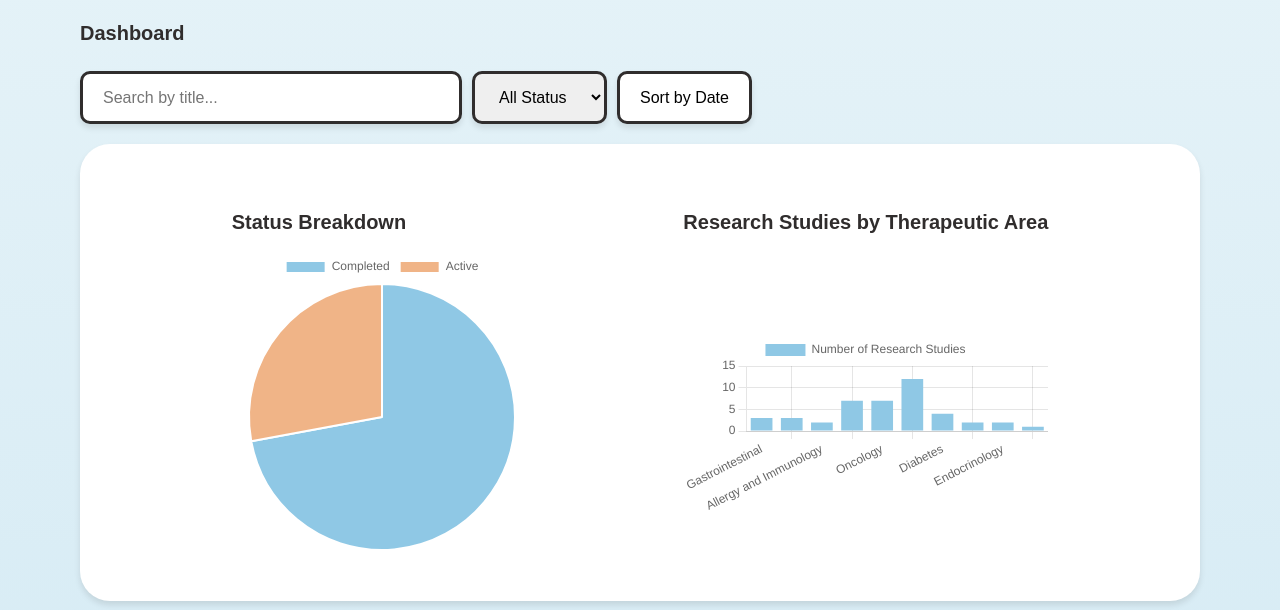
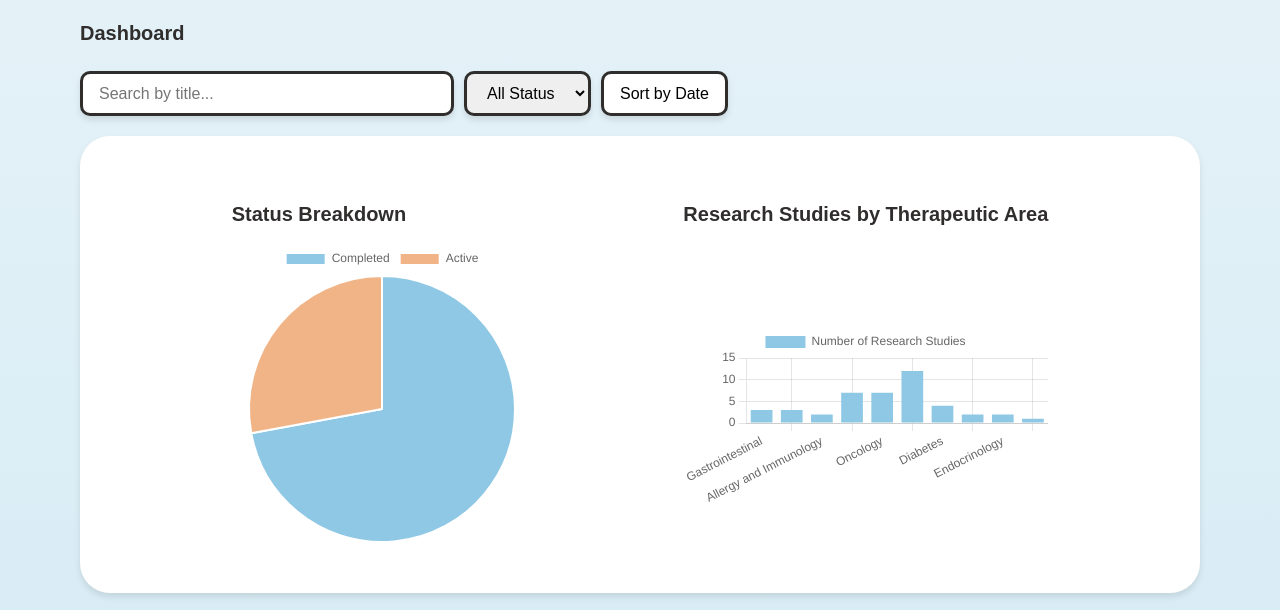
Before and after one commit to SravaniSingani/cdaAPI, a plain HTML site: page index.html in a window 1280 px wide. Shown: the part 125-735 px from the top of the page. Drawn offline with nearby package versions, Linux system fonts and the light colour scheme.

Commit message:
Update style.css

```diff
--- a/style.css
+++ b/style.css
@@ -27,7 +27,7 @@ h2{
     gap: 10px;
 }
 input, select, button {
-    padding: 14px 20px;
+    padding: 10px 16px;
     font-size: 16px;
     border-radius: 10px;
     border: solid #302D2D;
```
